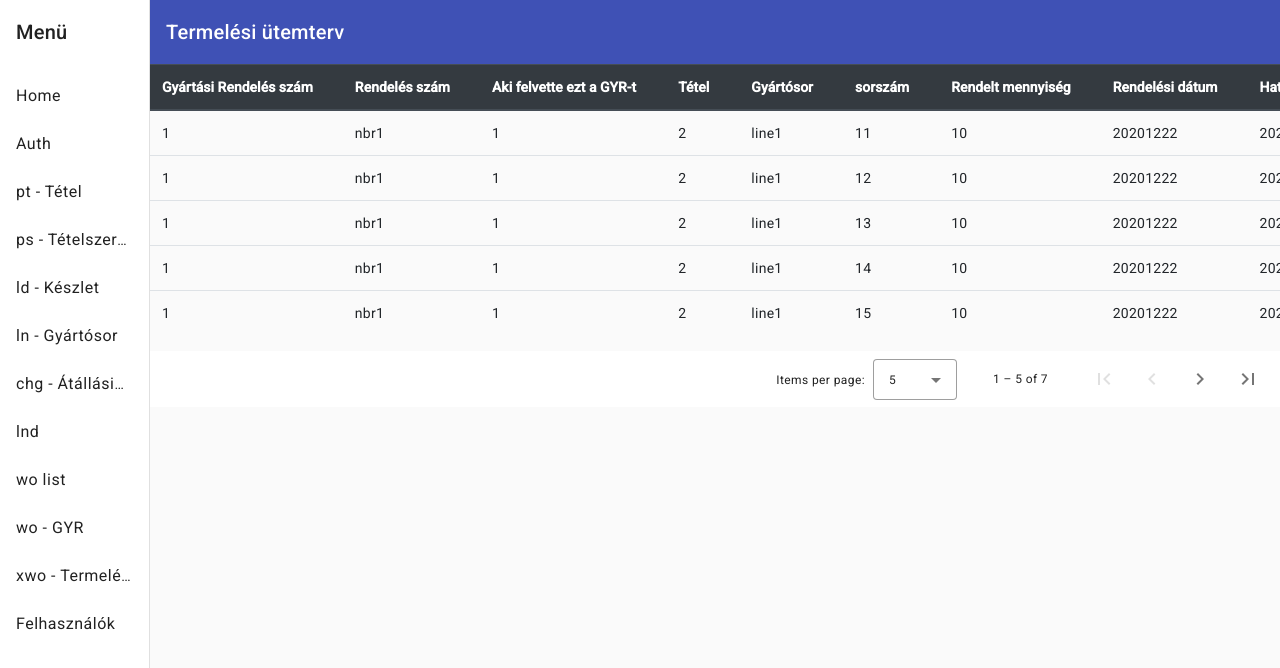
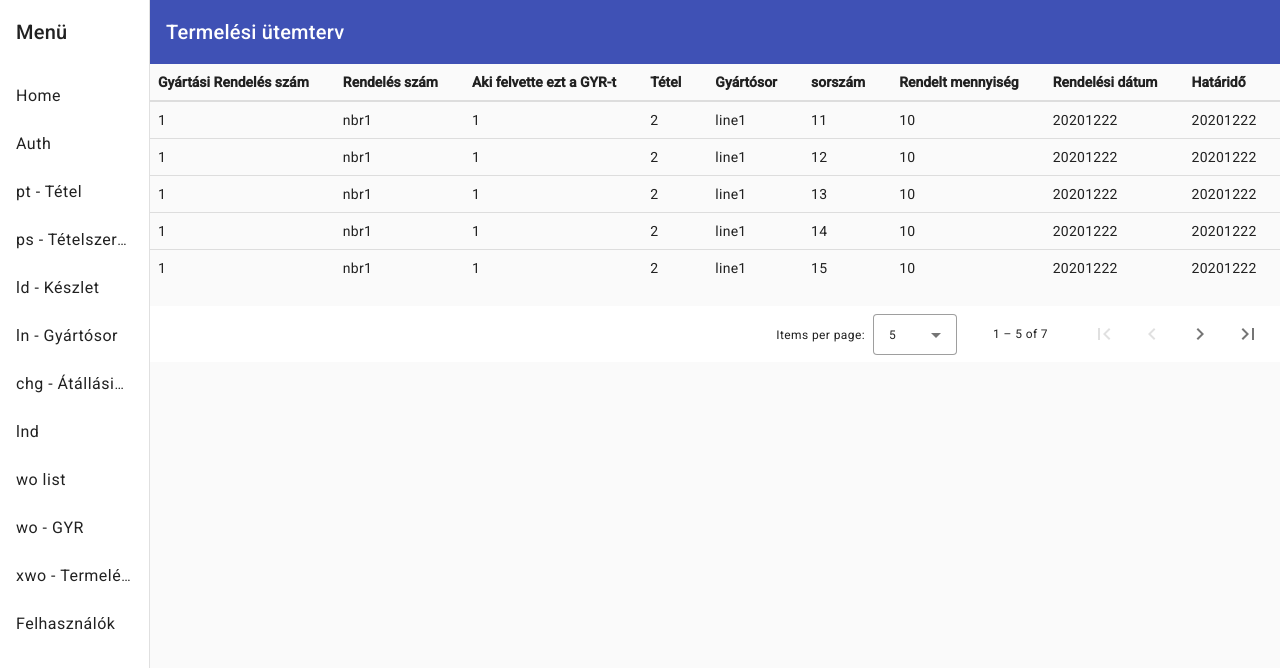
Before and after one commit to rohacsidana/Szakdolgozat_Termelesi_Utemterv_2023, an Angular app: page /workorder in a window 1280 px wide. Shown: the top 668 px of the page. Built offline with nearby package versions, Linux system fonts and the light colour scheme.

Commit message:
bootstrap 3-ra visszaváltás

```diff
--- a/package.json
+++ b/package.json
@@ -20,7 +20,7 @@
     "@angular/platform-browser": "^15.1.0",
     "@angular/platform-browser-dynamic": "^15.1.0",
     "@angular/router": "^15.1.0",
-    "bootstrap": "^4.6.0",
+    "bootstrap": "^3.4.1",
     "rxjs": "^6.6.7",
     "rxjs-compat": "^6.6.7",
     "zone.js": "~0.12.0"
--- a/src/app/data-table/data-table.component.html
+++ b/src/app/data-table/data-table.component.html
@@ -1,8 +1,8 @@
 <div class = "table-responsive">
 <table matSort (matSortChange)="handleSortData($event)" class="table table-hover">
-  <thead class="thead-dark">
+  <thead>
     <tr >
-      <th *ngFor="let head of headers" mat-sort-header="{{ head.name }}" style="white-space: nowrap;;">
+      <th *ngFor="let head of headers" mat-sort-header="{{ head.name }}" style="white-space: nowrap;">
         {{ head.szoveg }}
       </th>
     </tr>
--- a/src/app/data-table/data-table.component.ts
+++ b/src/app/data-table/data-table.component.ts
@@ -32,7 +32,7 @@ export class DataTableComponent implements OnDestroy, OnInit {
 
   dtSub: Subscription;
 
-  constructor(private dataTblService: DataTableService) {}
+  constructor(private dataTblService: DataTableService) { }
 
   ngOnInit() {
     this.dtSub = this.dataTblService.sortedData.subscribe((data) => {
```
Also changed, not shown: 1 other file (tests, documents, lock files or other folders).
